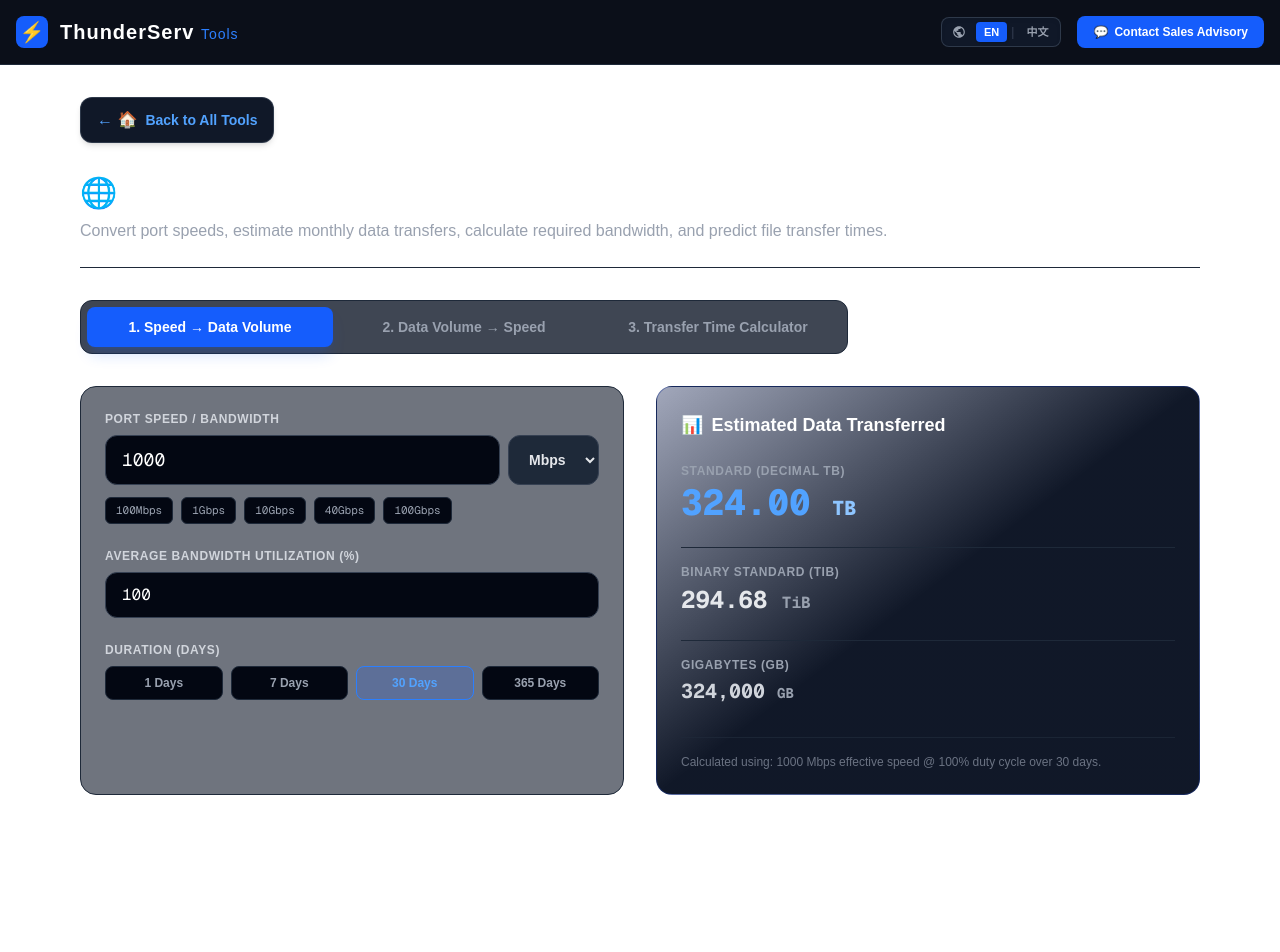
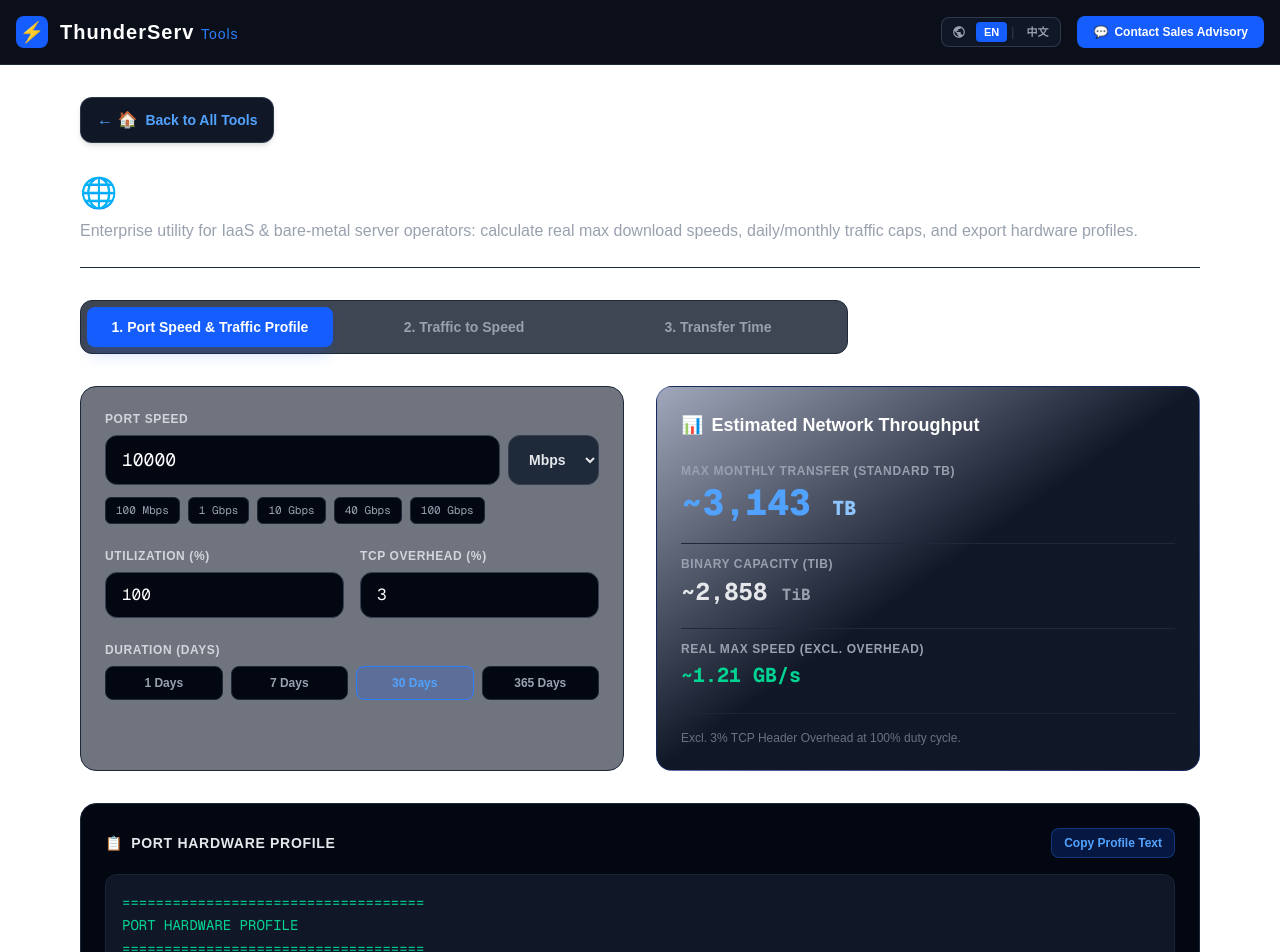
Before and after one commit to khpiang/thunderserv-tools, a Next.js app: page /bandwidth-calculator in a window 1280 px wide. Shown: the top 952 px of the page. Before the commit the page ends 827 px from the top, so only its background shows below. Built offline with nearby package versions, Linux system fonts and the light colour scheme.

Commit message:
Update page.tsx

```diff
--- a/app/bandwidth-calculator/page.tsx
+++ b/app/bandwidth-calculator/page.tsx
@@ -5,16 +5,17 @@
 import { useLanguage } from "@/context/LanguageContext";
 
 export default function BandwidthCalculatorPage() {
-  const { t, language } = useLanguage();
+  const { language } = useLanguage();
 
-  // Mode: 1 = Speed to Traffic, 2 = Traffic to Speed, 3 = Transfer Time
+  // Mode Tabs
   const [activeTab, setActiveTab] = useState<"speedToTraffic" | "trafficToSpeed" | "transferTime">("speedToTraffic");
 
   // Tab 1: Speed -> Traffic
-  const [portSpeed, setPortSpeed] = useState<number>(1000);
+  const [portSpeed, setPortSpeed] = useState<number>(10000); // 默认 10Gbps
   const [speedUnit, setSpeedUnit] = useState<"Mbps" | "Gbps">("Mbps");
   const [utilization, setUtilization] = useState<number>(100);
   const [days, setDays] = useState<number>(30);
+  const [overhead, setOverhead] = useState<number>(3); // 默认扣除 3% TCP Header 开销
 
   // Tab 2: Traffic -> Required Speed
   const [targetTraffic, setTargetTraffic] = useState<number>(100);
@@ -27,16 +28,26 @@
   const [transferSpeed, setTransferSpeed] = useState<number>(100);
   const [transferSpeedUnit, setTransferSpeedUnit] = useState<"Mbps" | "Gbps" | "MB/s">("Mbps");
 
-  // Calculations for Tab 1
-  const speedInMbps = speedUnit === "Gbps" ? portSpeed * 1000 : portSpeed;
-  const effectiveMbps = speedInMbps * (utilization / 100);
+  // 复制提示状态
+  const [copied, setCopied] = useState<boolean>(false);
+
+  // Tab 1 Calculations
+  const rawSpeedMbps = speedUnit === "Gbps" ? portSpeed * 1000 : portSpeed;
+  const realSpeedMbps = rawSpeedMbps * (1 - overhead / 100);
+  const realDownloadSpeedGBs = realSpeedMbps / 8 / 1000; // GB/s
+  const realDownloadSpeedMBs = realSpeedMbps / 8; // MB/s
+
+  const effectiveMbps = rawSpeedMbps * (utilization / 100) * (1 - overhead / 100);
   const totalSecondsTab1 = days * 86400;
   const totalBytesTab1 = (effectiveMbps * 1000000 / 8) * totalSecondsTab1;
   const trafficTB = totalBytesTab1 / (1000 ** 4);
   const trafficTiB = totalBytesTab1 / (1024 ** 4);
-  const trafficGB = totalBytesTab1 / (1000 ** 3);
 
-  // Calculations for Tab 2
+  // 单日极限 throughput
+  const dailyBytes = (effectiveMbps * 1000000 / 8) * 86400;
+  const dailyTB = dailyBytes / (1000 ** 4);
+
+  // Tab 2 Calculations
   const getTrafficInBits = () => {
     if (trafficUnit === "GB") return targetTraffic * (1000 ** 3) * 8;
     if (trafficUnit === "TB") return targetTraffic * (1000 ** 4) * 8;
@@ -46,7 +57,7 @@
   const reqMbps = getTrafficInBits() / totalSecondsTab2 / 1000000;
   const reqGbps = reqMbps / 1000;
 
-  // Calculations for Tab 3
+  // Tab 3 Calculations
   const getFileSizeBytes = () => {
     return fileUnit === "TB" ? fileSize * (1000 ** 4) : fileSize * (1000 ** 3);
   };
@@ -72,9 +83,25 @@
     return parts.join(" ");
   };
 
+  // 生成简易报告文本（用于快捷复制给客户/团队）
+  const profileText = `====================================
+PORT HARDWARE PROFILE
+====================================
+• Port Speed: ${speedUnit === "Gbps" ? `${portSpeed} Gbps` : `${portSpeed} Mbps`}
+• Real Max Download Speed: ~${realDownloadSpeedGBs >= 1 ? `${realDownloadSpeedGBs.toFixed(2)} GB/s` : `${realDownloadSpeedMBs.toFixed(1)} MB/s`} (Excl. ${overhead}% TCP Overhead)
+• Max Monthly Traffic (${utilization}% Uncapped): ~${trafficTB.toLocaleString("en-US", { maximumFractionDigits: 0 })} TB / Month (${trafficTiB.toLocaleString("en-US", { maximumFractionDigits: 0 })} TiB)
+• Max Daily Throughput Limit: ~${dailyTB.toFixed(1)} TB / Day
+====================================`;
+
+  const handleCopyProfile = () => {
+    navigator.clipboard.writeText(profileText);
+    setCopied(true);
+    setTimeout(() => setCopied(false), 2000);
+  };
+
   return (
     <main className="flex-1 max-w-6xl w-full mx-auto px-4 py-8">
-      {/* 返回首页主按钮 */}
+      {/* Top Back Button */}
       <div className="mb-8">
         <Link
           href="/"
@@ -92,12 +119,12 @@
         </h1>
         <p className="text-gray-400 text-sm sm:text-base">
           {language === "zh"
-            ? "提供端口速率换算、月度流量估算、反算所需带宽及大文件传输耗时计算。"
-            : "Convert port speeds, estimate monthly data transfers, calculate required bandwidth, and predict file transfer times."}
+            ? "专为 IaaS / 裸金属服务器运维打造：提供精准网络端口评估、月流量计算及标准 Hardware Profile 导出。"
+            : "Enterprise utility for IaaS & bare-metal server operators: calculate real max download speeds, daily/monthly traffic caps, and export hardware profiles."}
         </p>
       </div>
 
-      {/* 功能选项卡切换 */}
+      {/* Function Tabs */}
       <div className="flex flex-wrap gap-2 bg-gray-900/80 p-1.5 rounded-xl border border-gray-800 mb-8 max-w-3xl">
         <button
           onClick={() => setActiveTab("speedToTraffic")}
@@ -107,7 +134,7 @@
               : "text-gray-400 hover:text-white"
           }`}
         >
-          {language === "zh" ? "1. 带宽 ➔ 总流量" : "1. Speed → Data Volume"}
+          {language === "zh" ? "1. 带宽端口评估 (Profile)" : "1. Port Speed & Traffic Profile"}
         </button>
         <button
           onClick={() => setActiveTab("trafficToSpeed")}
@@ -117,7 +144,7 @@
               : "text-gray-400 hover:text-white"
           }`}
         >
-          {language === "zh" ? "2. 流量 ➔ 所需带宽" : "2. Data Volume → Speed"}
+          {language === "zh" ? "2. 流量 ➔ 反算带宽" : "2. Traffic to Speed"}
         </button>
         <button
           onClick={() => setActiveTab("transferTime")}
@@ -127,17 +154,18 @@
               : "text-gray-400 hover:text-white"
           }`}
         >
-          {language === "zh" ? "3. 传输耗时计算" : "3. Transfer Time Calculator"}
+          {language === "zh" ? "3. 大文件传输耗时" : "3. Transfer Time"}
         </button>
       </div>
 
-      {/* Tab 1: 带宽算流量 */}
+      {/* Tab 1: 带宽与硬件 Profile */}
       {activeTab === "speedToTraffic" && (
+        <div className="space-y-8">
           <div className="grid grid-cols-1 lg:grid-cols-12 gap-8">
             <div className="lg:col-span-6 bg-gray-900/60 border border-gray-800 rounded-2xl p-6 space-y-6">
               <div>
                 <label className="block text-xs font-bold text-gray-300 uppercase tracking-wider mb-2">
-                {language === "zh" ? "端口速率 / 网络带宽" : "Port Speed / Bandwidth"}
+                  {language === "zh" ? "端口速率 (Port Speed)" : "Port Speed"}
                 </label>
                 <div className="flex gap-2 mb-3">
                   <input
@@ -156,7 +184,6 @@
                   </select>
                 </div>
 
-              {/* 快捷预设按钮 */}
                 <div className="flex flex-wrap gap-2">
                   {[100, 1000, 10000, 40000, 100000].map((s) => (
                     <button
@@ -172,15 +199,16 @@
                       }}
                       className="text-[11px] bg-gray-950 hover:bg-gray-800 text-gray-400 hover:text-white border border-gray-800 px-2.5 py-1 rounded-md transition font-mono"
                     >
-                    {s >= 1000 ? `${s / 1000}Gbps` : `${s}Mbps`}
+                      {s >= 1000 ? `${s / 1000} Gbps` : `${s} Mbps`}
                     </button>
                   ))}
                 </div>
               </div>
 
+              <div className="grid grid-cols-2 gap-4">
                 <div>
                   <label className="block text-xs font-bold text-gray-300 uppercase tracking-wider mb-2">
-                {language === "zh" ? "平均带宽利用率 (%)" : "Average Bandwidth Utilization (%)"}
+                    {language === "zh" ? "带宽利用率 (%)" : "Utilization (%)"}
                   </label>
                   <input
                     type="number"
@@ -194,7 +222,22 @@
 
                 <div>
                   <label className="block text-xs font-bold text-gray-300 uppercase tracking-wider mb-2">
-                {language === "zh" ? "计算时间 (天)" : "Duration (Days)"}
+                    {language === "zh" ? "TCP Overhead 开销 (%)" : "TCP Overhead (%)"}
+                  </label>
+                  <input
+                    type="number"
+                    min="0"
+                    max="10"
+                    value={overhead}
+                    onChange={(e) => setOverhead(Number(e.target.value))}
+                    className="w-full bg-gray-950 border border-gray-700 rounded-xl px-4 py-2.5 text-white focus:outline-none focus:border-blue-500 font-mono"
+                  />
+                </div>
+              </div>
+
+              <div>
+                <label className="block text-xs font-bold text-gray-300 uppercase tracking-wider mb-2">
+                  {language === "zh" ? "计算周期 (天)" : "Duration (Days)"}
                 </label>
                 <div className="grid grid-cols-4 gap-2">
                   {[1, 7, 30, 365].map((d) => (
@@ -217,54 +260,72 @@
             <div className="lg:col-span-6 bg-gradient-to-br from-blue-950/40 via-gray-900 to-gray-900 border border-blue-900/50 rounded-2xl p-6 flex flex-col justify-between">
               <div>
                 <h2 className="text-lg font-bold text-white mb-6 flex items-center gap-2">
-                <span>📊</span> {language === "zh" ? "计算结果（预估数据传输量）" : "Estimated Data Transferred"}
+                  <span>📊</span> {language === "zh" ? "预估计算结果" : "Estimated Network Throughput"}
                 </h2>
 
-              <div className="space-y-6">
+                <div className="space-y-5">
                   <div>
                     <div className="text-xs font-semibold text-gray-400 uppercase tracking-wider mb-1">
-                    Standard (Decimal TB)
+                      Max Monthly Transfer (Standard TB)
                     </div>
                     <div className="text-3xl sm:text-4xl font-extrabold text-blue-400 font-mono">
-                    {trafficTB >= 1000 ? (trafficTB / 1000).toFixed(2) : trafficTB.toFixed(2)}{" "}
-                    <span className="text-xl text-blue-300">{trafficTB >= 1000 ? "PB" : "TB"}</span>
+                      ~{trafficTB.toLocaleString("en-US", { maximumFractionDigits: 0 })} <span className="text-xl text-blue-300">TB</span>
                     </div>
                   </div>
 
-                <div className="border-t border-gray-800 pt-4">
+                  <div className="border-t border-gray-800 pt-3">
                     <div className="text-xs font-semibold text-gray-400 uppercase tracking-wider mb-1">
-                    Binary Standard (TiB)
+                      Binary Capacity (TiB)
                     </div>
                     <div className="text-2xl font-bold text-gray-200 font-mono">
-                    {trafficTiB.toFixed(2)} <span className="text-base text-gray-400">TiB</span>
+                      ~{trafficTiB.toLocaleString("en-US", { maximumFractionDigits: 0 })} <span className="text-base text-gray-400">TiB</span>
                     </div>
                   </div>
 
-                <div className="border-t border-gray-800 pt-4">
+                  <div className="border-t border-gray-800 pt-3">
                     <div className="text-xs font-semibold text-gray-400 uppercase tracking-wider mb-1">
-                    Gigabytes (GB)
+                      Real Max Speed (Excl. Overhead)
                     </div>
-                  <div className="text-xl font-bold text-gray-300 font-mono">
-                    {trafficGB.toLocaleString("en-US", { maximumFractionDigits: 0 })} <span className="text-sm text-gray-400">GB</span>
+                    <div className="text-xl font-bold text-emerald-400 font-mono">
+                      ~{realDownloadSpeedGBs >= 1 ? `${realDownloadSpeedGBs.toFixed(2)} GB/s` : `${realDownloadSpeedMBs.toFixed(1)} MB/s`}
                     </div>
                   </div>
                 </div>
               </div>
 
-            <div className="mt-8 text-xs text-gray-500 border-t border-gray-800/80 pt-4">
-              Calculated using: {effectiveMbps} Mbps effective speed @ {utilization}% duty cycle over {days} days.
+              <div className="mt-6 text-xs text-gray-500 border-t border-gray-800/80 pt-4">
+                Excl. {overhead}% TCP Header Overhead at {utilization}% duty cycle.
               </div>
+            </div>
+          </div>
+
+          {/* 经典 PORT HARDWARE PROFILE 输出框 */}
+          <div className="bg-gray-950 border border-gray-800 rounded-2xl p-6">
+            <div className="flex justify-between items-center mb-4">
+              <h3 className="text-sm font-bold text-gray-200 uppercase tracking-wider flex items-center gap-2">
+                <span>📋</span> PORT HARDWARE PROFILE
+              </h3>
+              <button
+                onClick={handleCopyProfile}
+                className="text-xs bg-blue-600/20 hover:bg-blue-600/30 text-blue-400 border border-blue-500/30 px-3 py-1.5 rounded-lg transition font-semibold"
+              >
+                {copied ? (language === "zh" ? "✓ 已复制到剪贴板" : "✓ Copied!") : (language === "zh" ? "复制 Profile 文本" : "Copy Profile Text")}
+              </button>
+            </div>
+            <pre className="bg-gray-900 border border-gray-800/80 rounded-xl p-4 text-emerald-400 font-mono text-xs sm:text-sm overflow-x-auto leading-relaxed shadow-inner">
+              {profileText}
+            </pre>
           </div>
         </div>
       )}
 
-      {/* Tab 2: 流量算所需带宽 */}
+      {/* Tab 2: 流量算带宽 */}
       {activeTab === "trafficToSpeed" && (
         <div className="grid grid-cols-1 lg:grid-cols-12 gap-8">
           <div className="lg:col-span-6 bg-gray-900/60 border border-gray-800 rounded-2xl p-6 space-y-6">
             <div>
               <label className="block text-xs font-bold text-gray-300 uppercase tracking-wider mb-2">
-                {language === "zh" ? "目标消耗总流量" : "Target Total Data Volume"}
+                {language === "zh" ? "目标消耗总流量" : "Target Total Traffic"}
               </label>
               <div className="flex gap-2">
                 <input
@@ -287,7 +348,7 @@
 
             <div>
               <label className="block text-xs font-bold text-gray-300 uppercase tracking-wider mb-2">
-                {language === "zh" ? "跑完流量所需天数" : "Time Period (Days)"}
+                {language === "zh" ? "计划用完天数" : "Duration (Days)"}
               </label>
               <input
                 type="number"
@@ -301,13 +362,13 @@
           <div className="lg:col-span-6 bg-gradient-to-br from-blue-950/40 via-gray-900 to-gray-900 border border-blue-900/50 rounded-2xl p-6 flex flex-col justify-between">
             <div>
               <h2 className="text-lg font-bold text-white mb-6 flex items-center gap-2">
-                <span>⚡</span> {language === "zh" ? "计算结果（24/7 恒定所需带宽）" : "Required Continuous Bandwidth"}
+                <span>⚡</span> {language === "zh" ? "24/7 恒定所需带宽" : "Required Continuous Bandwidth"}
               </h2>
 
               <div className="space-y-6">
                 <div>
                   <div className="text-xs font-semibold text-gray-400 uppercase tracking-wider mb-1">
-                    Megabits Per Second (Mbps)
+                    Mbps (Megabits per second)
                   </div>
                   <div className="text-3xl sm:text-4xl font-extrabold text-blue-400 font-mono">
                     {reqMbps.toFixed(2)} <span className="text-xl text-blue-300">Mbps</span>
@@ -316,7 +377,7 @@
 
                 <div className="border-t border-gray-800 pt-4">
                   <div className="text-xs font-semibold text-gray-400 uppercase tracking-wider mb-1">
-                    Gigabits Per Second (Gbps)
+                    Gbps (Gigabits per second)
                   </div>
                   <div className="text-2xl font-bold text-gray-200 font-mono">
                     {reqGbps.toFixed(3)} <span className="text-base text-gray-400">Gbps</span>
@@ -326,19 +387,19 @@
             </div>
 
             <div className="mt-8 text-xs text-gray-500 border-t border-gray-800/80 pt-4">
-              Required rate for 24/7 continuous non-stop transfer over {targetDays} day(s).
+              Required constant non-stop line rate to consume {targetTraffic} {trafficUnit} in {targetDays} days.
             </div>
           </div>
         </div>
       )}
 
-      {/* Tab 3: 传输耗时计算器 */}
+      {/* Tab 3: 文件传输耗时 */}
       {activeTab === "transferTime" && (
         <div className="grid grid-cols-1 lg:grid-cols-12 gap-8">
           <div className="lg:col-span-6 bg-gray-900/60 border border-gray-800 rounded-2xl p-6 space-y-6">
             <div>
               <label className="block text-xs font-bold text-gray-300 uppercase tracking-wider mb-2">
-                {language === "zh" ? "文件 / 数据包大小" : "File / Package Size"}
+                {language === "zh" ? "文件/数据包容量" : "File / Data Package Size"}
               </label>
               <div className="flex gap-2">
                 <input
@@ -360,7 +421,7 @@
 
             <div>
               <label className="block text-xs font-bold text-gray-300 uppercase tracking-wider mb-2">
-                {language === "zh" ? "传输速度 / 下载网络速率" : "Transfer / Download Speed"}
+                {language === "zh" ? "网络传输速率" : "Network Transfer Speed"}
               </label>
               <div className="flex gap-2">
                 <input
@@ -385,7 +446,7 @@
           <div className="lg:col-span-6 bg-gradient-to-br from-blue-950/40 via-gray-900 to-gray-900 border border-blue-900/50 rounded-2xl p-6 flex flex-col justify-between">
             <div>
               <h2 className="text-lg font-bold text-white mb-6 flex items-center gap-2">
-                <span>⏱️</span> {language === "zh" ? "预估完成时间" : "Estimated Completion Time"}
+                <span>⏱️</span> {language === "zh" ? "预估传输完成耗时" : "Estimated Completion Time"}
               </h2>
 
               <div className="text-3xl sm:text-4xl font-extrabold text-blue-400 font-mono mb-2">
```
Lines whose indentation alone changed are shown as unchanged.
